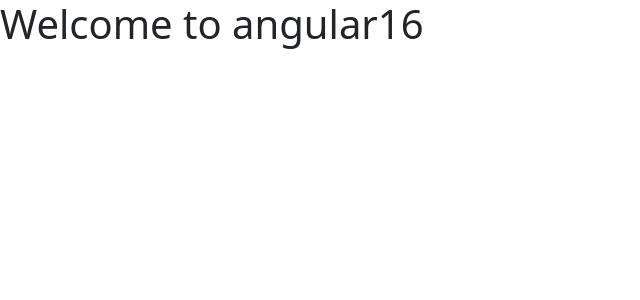
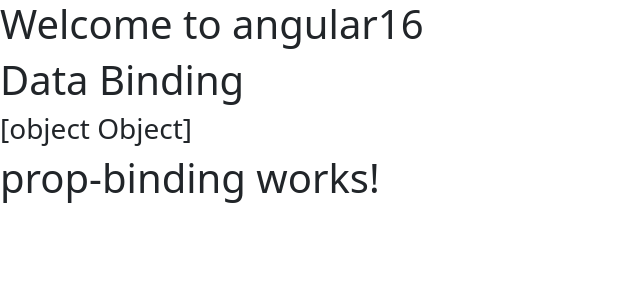
Before and after one commit to iamVenky7/Angular16, an Angular app: page / in a window 1280 px wide. Shown: the top 300 px of the page, without its empty margins (0-640 px from the left). Built offline with nearby package versions, Linux system fonts and the light colour scheme.

Commit message:
String Interpolation and p-binding

```diff
--- a/src/app/app.component.html
+++ b/src/app/app.component.html
@@ -1 +1,5 @@
 <h1>Welcome to angular16</h1>
+<!-- <app-home></app-home> -->
+<!-- <div app-home></div> -->
+<app-interpolation></app-interpolation>
+<app-prop-binding></app-prop-binding>
--- /dev/null
+++ b/src/app/components/home/home.component.html
@@ -0,0 +1 @@
+<h2>Welcome to Home components</h2>
--- /dev/null
+++ b/src/app/components/interpolation/interpolation.component.html
@@ -0,0 +1,26 @@
+<h1>Data Binding</h1>
+<!--
+<h2>I am {{name}}</h2>
+<p>I will work for all string methods</p>
+<h2>I am {{name.toLowerCase}}</h2>
+<h2>I am {{name.toUpperCase}}</h2>
+<h2>I am {{name.length}}</h2>
+
+<p>I can allow expressions</p>
+<h2>{{2+4}}</h2>
+
+
+<p>i wont allow assignments</p>
+
+ <h2>{{ x = 10}}</h2> -->
+<!-- <h2>{{x++}}</h2>  -->
+<!-- <h3>{{employee | json}}</h3> -->
+
+<h3 *ngFor="let em of employee">{{em.name[0]}}</h3>
+
+<!-- <p>I can allow and u can use ternary</p>
+
+
+<h3>{{emp.lName ? emp.lName :'No last name'}}</h3>
+
+<img src={{imgURL}} >  -->
--- /dev/null
+++ b/src/app/components/interpolation/interpolation.component.ts
@@ -0,0 +1,44 @@
+import { Component } from '@angular/core';
+
+@Component({
+  selector: 'app-interpolation',
+  templateUrl: './interpolation.component.html',
+  styleUrls: ['./interpolation.component.css'],
+})
+export class InterpolationComponent {
+  public name: string = 'Angular16 Interpolation';
+  x = 10;
+  emp = {
+    fName: 'Steeve',
+    lName: '',
+    age: 22,
+  };
+
+
+  employee = [
+
+    {
+      name: [],
+      age: '23',
+    },
+    {
+      name: [],
+      age: '23',
+    },
+    {
+      name: [],
+      age: '23',
+    },
+    {
+      name: [
+        {
+          'steve':'steve',
+          'robin':'robin'
+        },
+      ]
+    },
+
+  ];
+
+  imgURL = '../../../assets/trophy.jpg';
+}
--- /dev/null
+++ b/src/app/components/prop-binding/prop-binding.component.html
@@ -0,0 +1 @@
+<h1>prop-binding works!</h1>
```
Also changed, not shown: src/app/app.module.ts (+7 -1 lines), src/app/components/home/home.component.ts (added, +10 -0 lines), src/app/components/prop-binding/prop-binding.component.ts (added, +10 -0 lines), src/app/components/home/home.component.css (added), src/app/components/interpolation/interpolation.component.css (added), src/app/components/prop-binding/prop-binding.component.css (added), src/assets/trophy.jpg (added), 1 other file (tests, documents, lock files or other folders).
